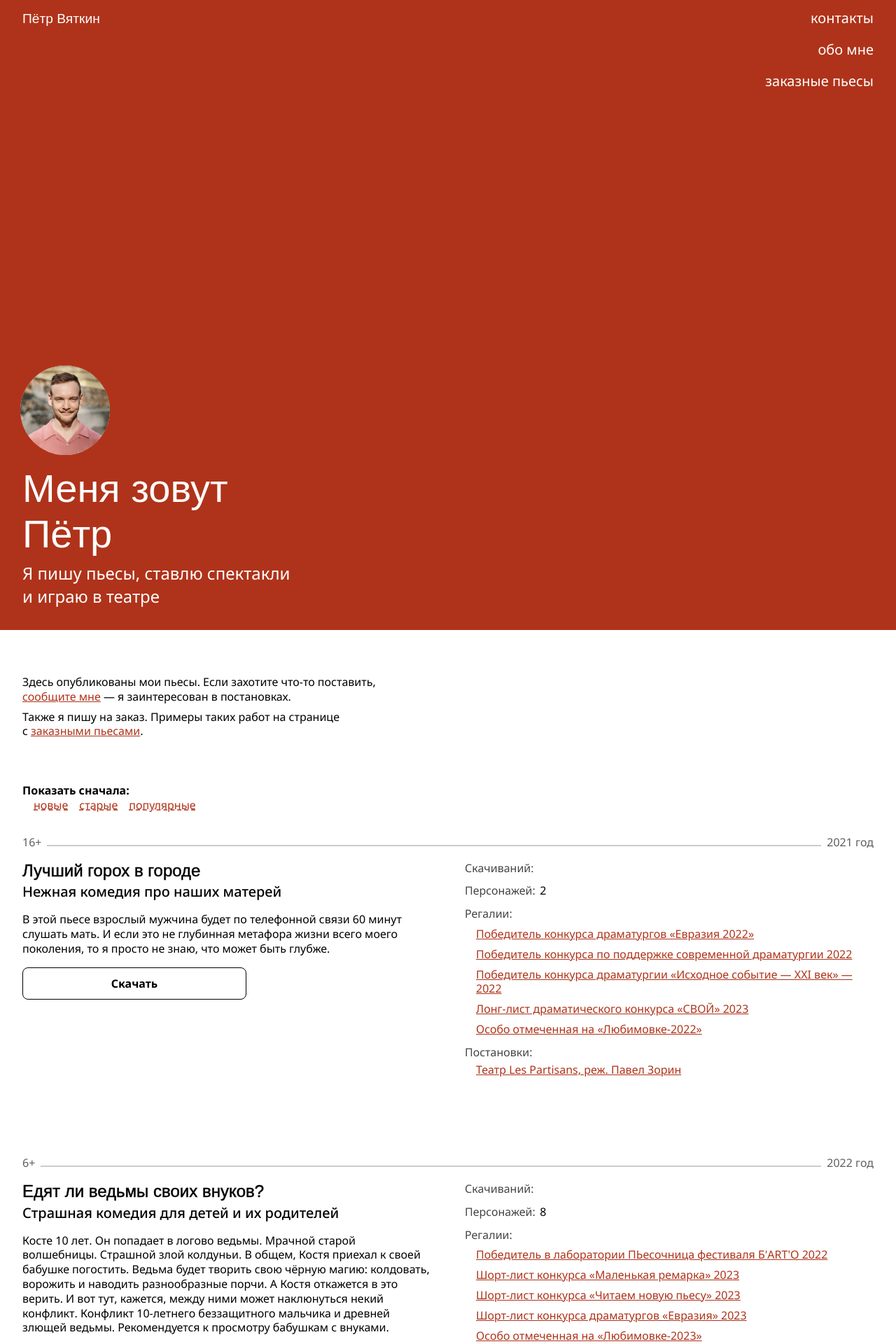
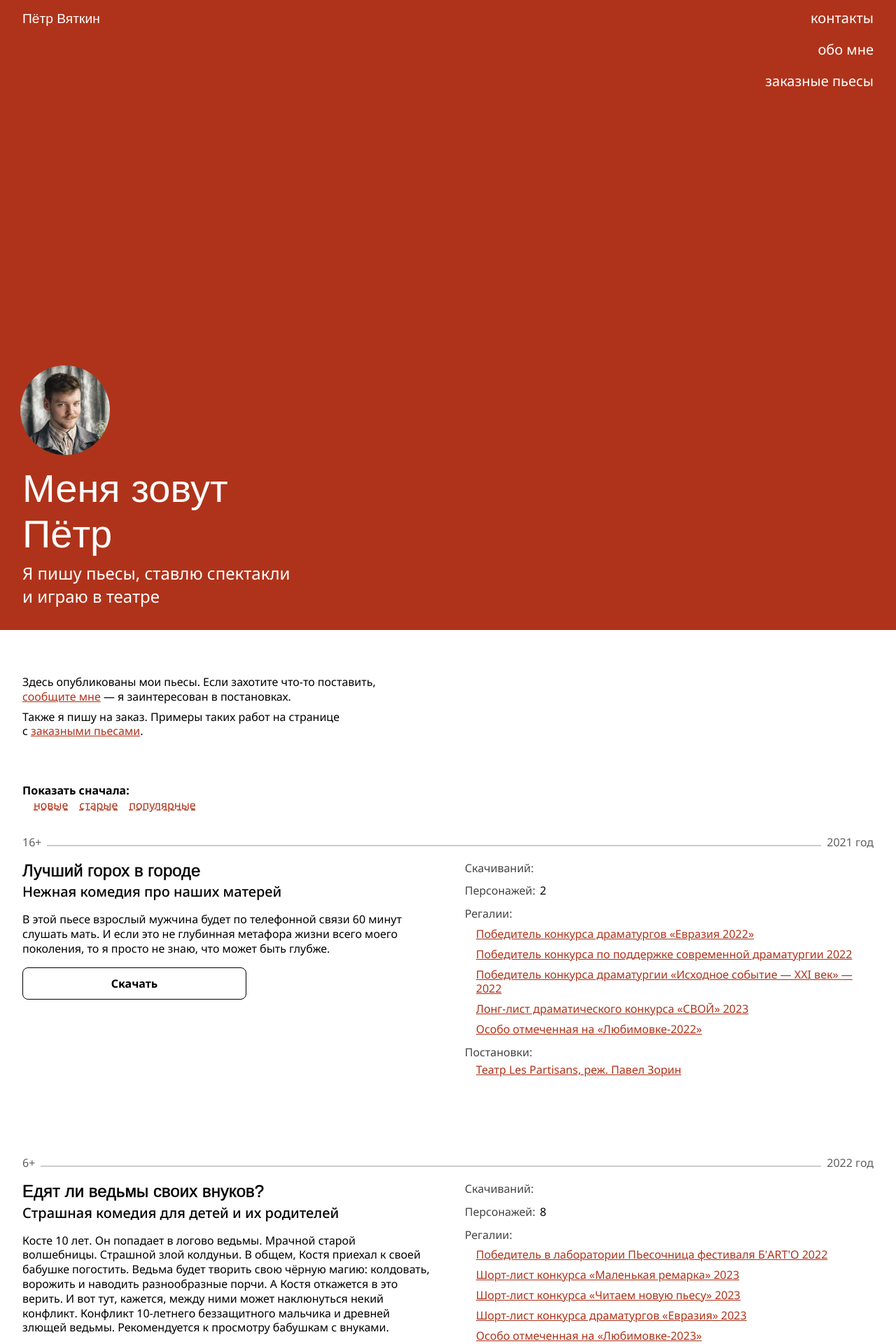
Before and after one commit to 1640max/vyatkin, a Jekyll site: the page built from index.html, in a window 1280 px wide. Shown: the top 1920 px of the page at 70% size. Built offline with Jekyll 4.4.1, drawn with Linux system fonts in a browser that asks for light colours; some web fonts are replaced.

Commit message:
Заменил фото на главной

```diff
--- a/index.html
+++ b/index.html
@@ -8,7 +8,7 @@ header: false
     <h1 class="title fullscreen__title">{{ site.title }}</h1>
     <nav class="menu fullscreen__menu">{% include menu.html %}</nav>
     <div class="hero fullscreen__content">
-      <img class="hero__photo" src="assets/img/main.jpg" alt="Пётр Вяткин">
+      <img class="hero__photo" src="assets/img/main.webp" alt="Пётр Вяткин">
       <h2 class="hero__heading">Меня зовут<br>Пётр</h2>
       <p class="hero__tagline">Я пишу пьесы, ставлю спектакли<br>и играю в театре</p>
     </div>
```
Also changed, not shown: assets/img/main.jpg (deleted), assets/img/main.webp (added).
